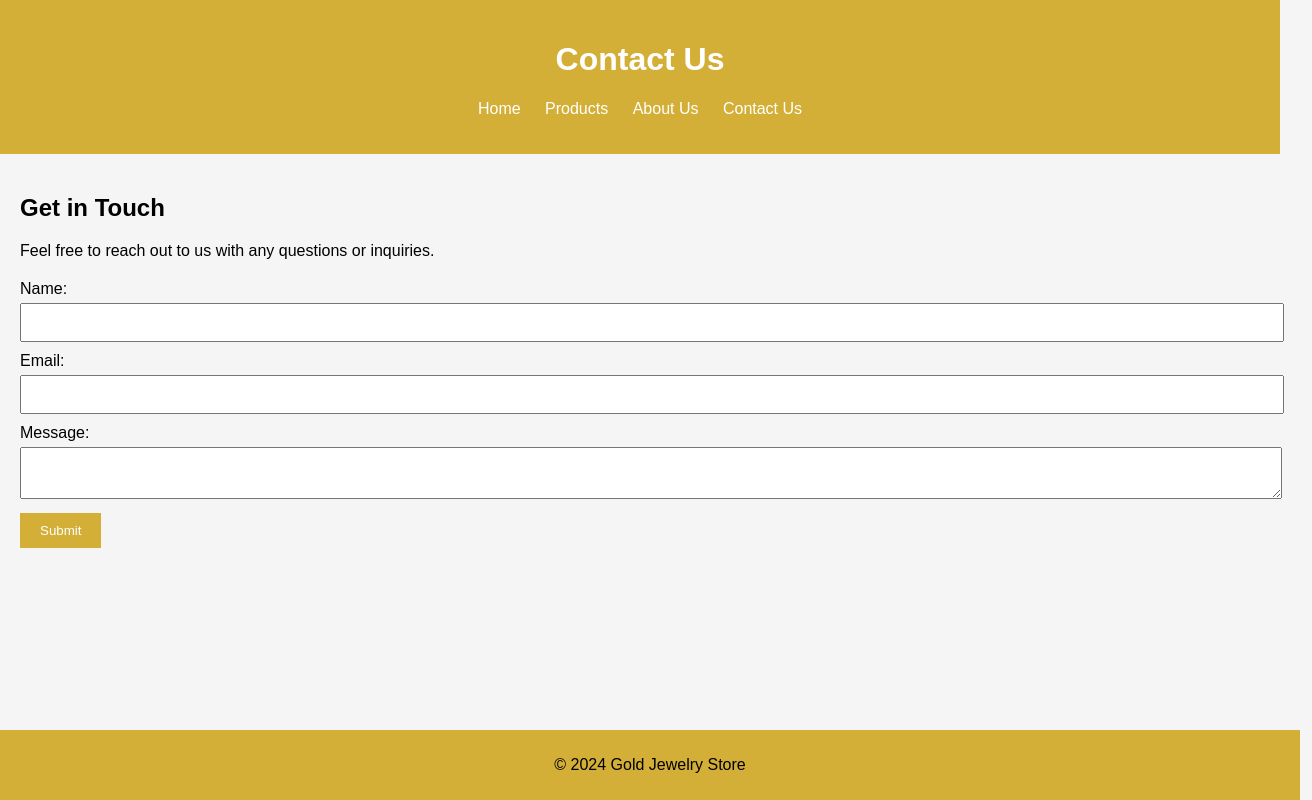
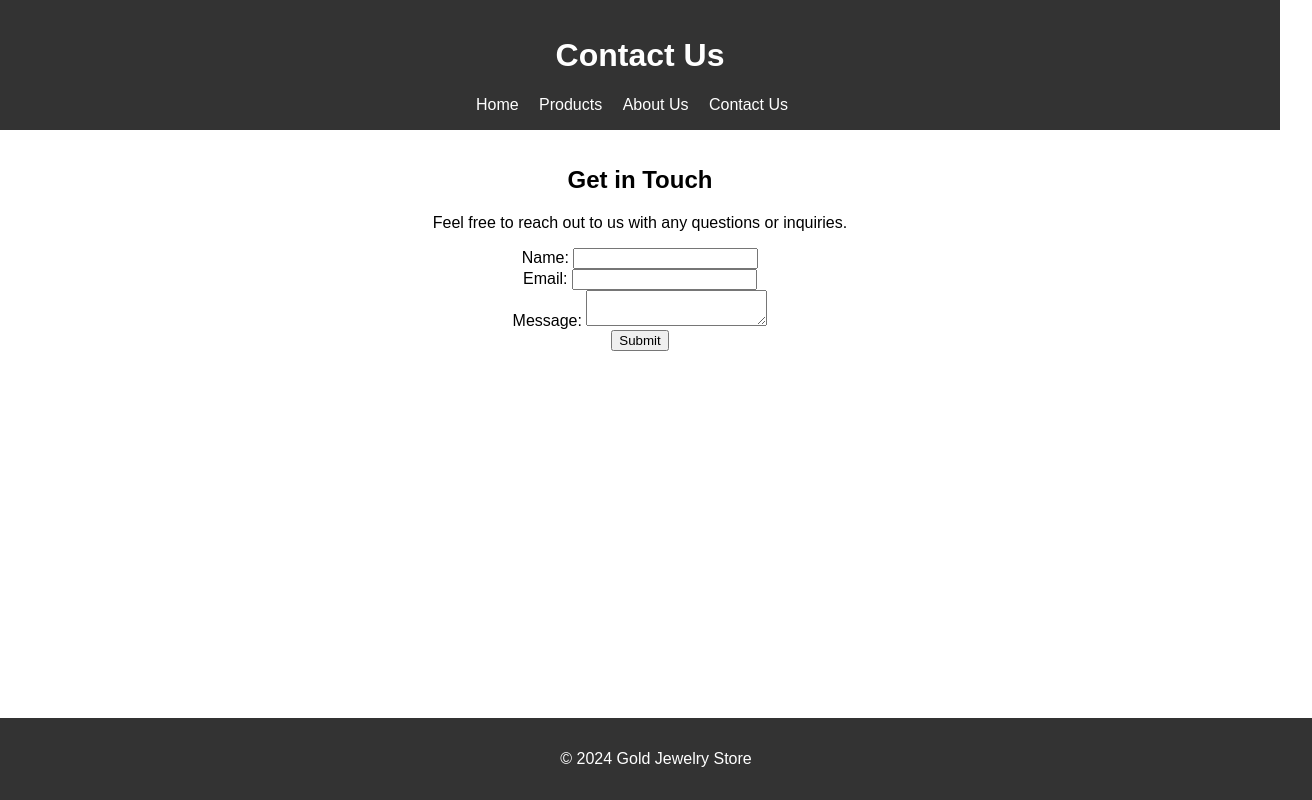
Before and after one commit to KaprikJewels/Kaprik-Jewels, a plain HTML site: page contact.html in a window 1280 px wide. Shown: the whole page, 1312 px wide, since content can reach past the window. Drawn offline with Linux system fonts and the light colour scheme; files that its build step writes are made by us from their sources; files whose address does not match are found by name.

Commit message:
Update styles.css

```diff
--- a/styles.css
+++ b/styles.css
@@ -2,24 +2,24 @@ body {
     font-family: Arial, sans-serif;
     margin: 0;
     padding: 0;
-    background-color: #f5f5f5;
 }
 
 header {
-    background-color: #d4af37;
-    padding: 20px;
+    background-color: #333;
+    color: white;
+    padding: 1em;
     text-align: center;
-    color: white;
 }
 
 nav ul {
-    list-style: none;
+    list-style-type: none;
+    margin: 0;
     padding: 0;
 }
 
 nav ul li {
     display: inline;
-    margin: 0 10px;
+    margin-right: 1em;
 }
 
 nav ul li a {
@@ -28,42 +28,16 @@ nav ul li a {
 }
 
 main {
-    padding: 20px;
+    padding: 1em;
+    text-align: center;
 }
 
 footer {
-    background-color: #d4af37;
+    background-color: #333;
+    color: white;
     text-align: center;
-    padding: 10px;
-    position: fixed;
+    padding: 1em;
+    position: absolute;
+    bottom: 0;
     width: 100%;
-    bottom: 0;
 }
-
-form {
-    margin-top: 20px;
-}
-
-form label {
-    display: block;
-    margin-top: 10px;
-}
-
-form input, form textarea {
-    width: 100%;
-    padding: 10px;
-    margin-top: 5px;
-}
-
-form button {
-    background-color: #d4af37;
-    color: white;
-    border: none;
-    padding: 10px 20px;
-    cursor: pointer;
-    margin-top: 10px;
-}
-
-form button:hover {
-    background-color: #b59e30;
-}
```
